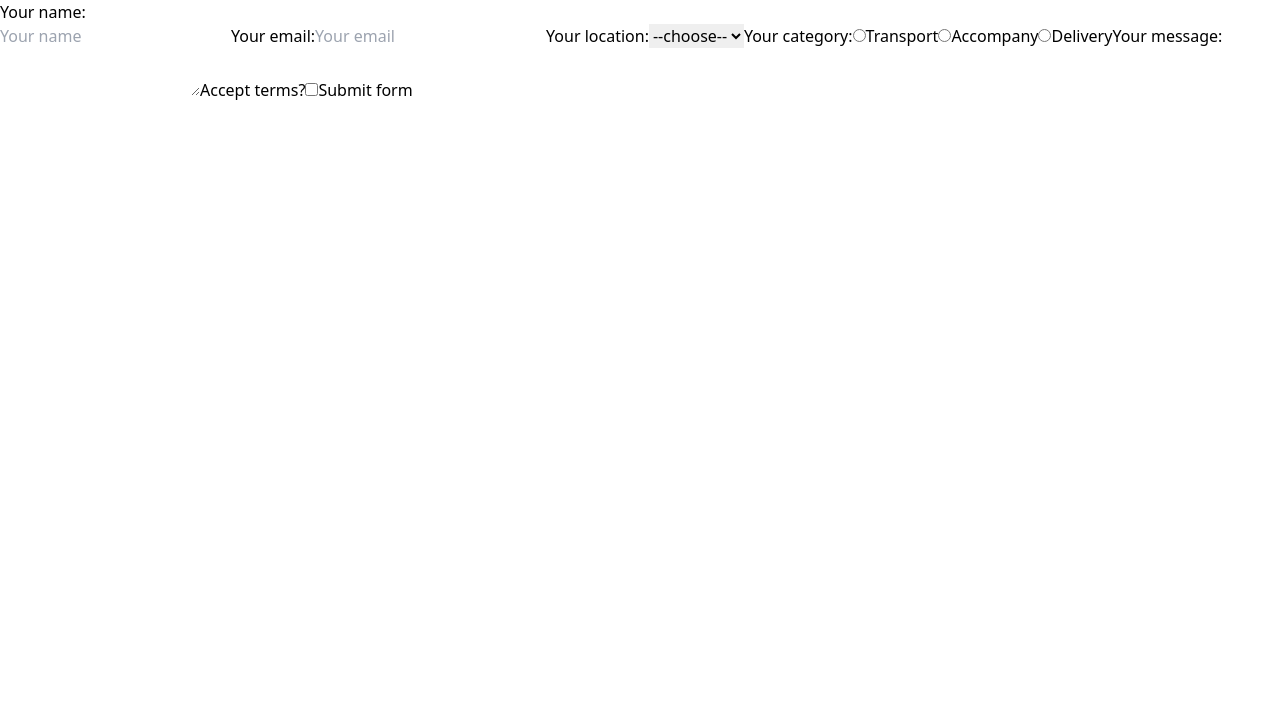
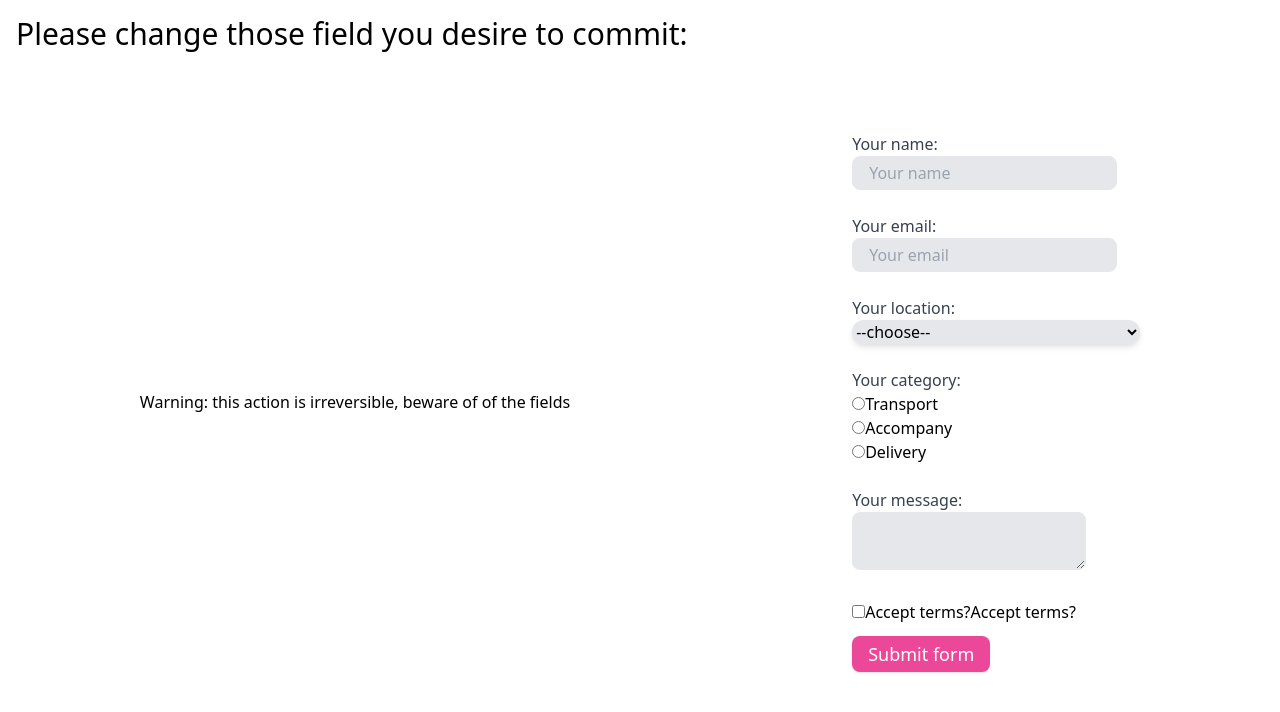
Before and after one commit to ZASFM/Firebase-help-project-clone, a React (Create React App) app: page /account/resend_form in a window 1280 px wide. Shown: the top 712 px of the page. Built offline with nearby package versions, Linux system fonts and the light colour scheme; no server answers; the database is empty; sample sign-in values are in the browser's storage.

Commit message:
Enhanced resubmit form

```diff
--- a/src/components/ResendForm.js
+++ b/src/components/ResendForm.js
@@ -41,9 +41,12 @@ const ResendForm=()=>{
    }
 
    return(
-      <div>
+      <div className="m-4">
+         <h1 className="text-3xl mb-6">Please change those field you desire to commit:</h1>
+         <div className="flex flex-row justify-center gap-[250px] mt-[80px]">
+         <p className="text-red mr-8 my-auto">Warning: this action is irreversible, beware of of the fields</p>
          <form onSubmit={resendData}>
-         <label htmlFor="name">Your name:</label><br/>
+         <label htmlFor="name" className="inline-block text-gray-700">Your name:</label><br/>
             <input
                id="name"
                type="text"
@@ -51,8 +54,9 @@ const ResendForm=()=>{
                placeholder="Your name"
                value={currentDocToUpdate.name}
                onChange={handleChange}
-            />
-            <label htmlFor="email">Your email:</label>
+               className="px-4 py-1 rounded-lg bg-gray-200 border focus:border-blue-500 focus:bg-white focus:outline-none"
+            /><br/><br/>
+            <label htmlFor="email" className="inline-block text-gray-700">Your email:</label><br/>
             <input
                id="email"
                type="text"
@@ -60,21 +64,23 @@ const ResendForm=()=>{
                placeholder="Your email"
                value={currentDocToUpdate.email}
                onChange={handleChange}
-            />
-            <label htmlFor="location">Your location:</label>
+               className="px-4 py-1 rounded-lg bg-gray-200 border focus:border-blue-500 focus:bg-white focus:outline-none"
+            /><br/><br/>
+            <label htmlFor="location" className="inline-block text-gray-700">Your location:</label><br/>
             <select
                id="location"
                name="location"
                value={currentDocToUpdate.location}
                onChange={handleChange}
+               className="border-0 cursor-pointer rounded-full drop-shadow-md bg-gray-200 w-72 duration-300"
             >
                <option value="">--choose--</option>
                <option value="paris">Paris</option>
                <option value="london">London</option>
                <option value="madrid">Madrid</option>
                <option value="rome">Rome</option>
-            </select>
-            <label>Your category:</label>
+            </select><br/><br/>
+            <label className="inline-block text-gray-700">Your category:</label><br/>
                <input
                   id="transport"
                   name="category"
@@ -83,7 +89,7 @@ const ResendForm=()=>{
                   value="transport"
                   onChange={handleChange}
                />
-               <label htmlFor="transport">Transport</label>
+               <label htmlFor="transport">Transport</label><br/>
                <input
                   id="accompany"
                   name="category"
@@ -92,7 +98,7 @@ const ResendForm=()=>{
                   value="accompany"
                   onChange={handleChange}
                />
-               <label htmlFor="accompany">Accompany</label>
+               <label htmlFor="accompany">Accompany</label><br/>
                <input
                   id="delivery"
                   name="category"
@@ -101,27 +107,30 @@ const ResendForm=()=>{
                   value="delivery"
                   onChange={handleChange}
                />
-               <label htmlFor="delivery">Delivery</label>
-            <label htmlFor="message">Your message:</label>
+               <label htmlFor="delivery">Delivery</label><br/><br/>
+            <label htmlFor="message" className="inline-block text-gray-700">Your message:</label><br/>
             <textarea
                id="message"
                name="message"
                value={currentDocToUpdate.message}
                onChange={handleChange}
-            />
-            <label htmlFor="terms">Accept terms?</label>
+               className="px-4 py-1 rounded-lg bg-gray-200 border focus:border-blue-500 focus:bg-white focus:outline-none"
+            /><br/><br/>
             <input
                   id="terms"
                   name="acceptTerms"
                   type="checkbox"
                   checked={currentDocToUpdate.acceptTerms}
                   onChange={handleChange}
-               />
+            />
+            <label htmlFor="terms">Accept terms?</label><label htmlFor="terms">Accept terms?</label><br/>
             <input
                type="submit"
                value="Submit form"
+               className="cursor-pointer px-4 py-1 mt-3 text-lg text-white transition-all duration-150 ease-linear rounded-lg shadow outline-none bg-pink-500 hover:bg-pink-600 hover:shadow-lg focus:outline-none"
             />
          </form>
+         </div>
       </div>
    )
 }
```
